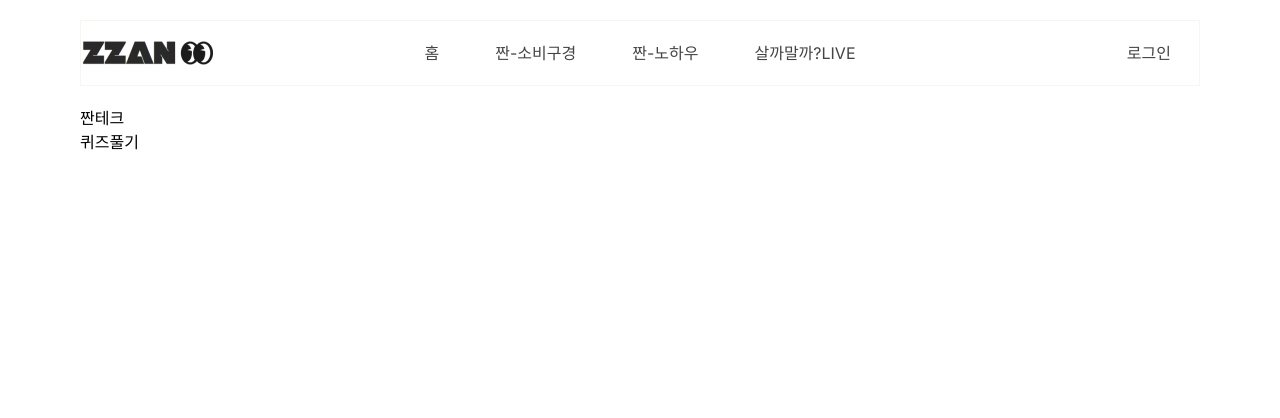
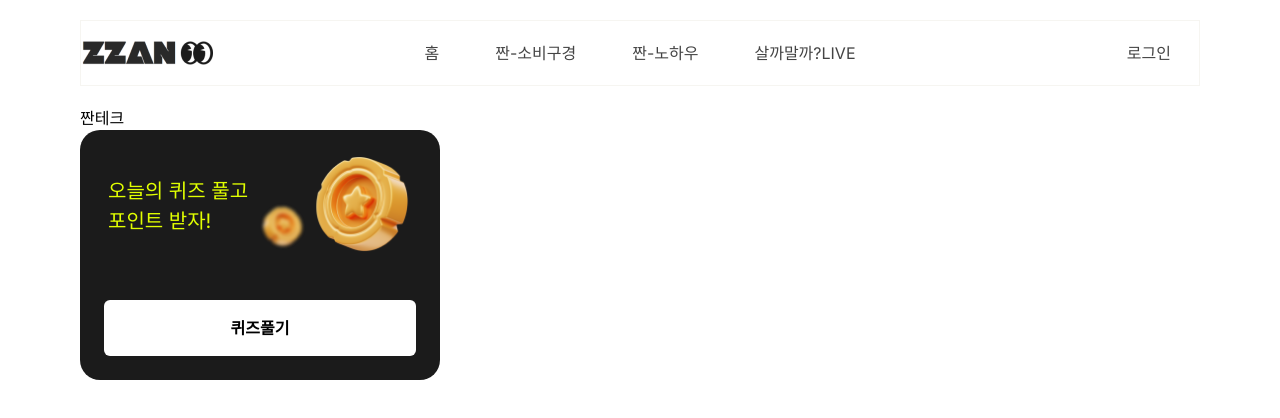
Before and after one commit to ZZANTech/ZZANTech-Fe, a Next.js app: page / in a window 1280 px wide. Shown: the top 418 px of the page. Built offline with nearby package versions, Linux system fonts and the light colour scheme; no server answers.

Commit message:
feat: 홈화면에 QuizUI 컴포넌트 추가

```diff
--- a/src/app/(main)/page.tsx
+++ b/src/app/(main)/page.tsx
@@ -1,12 +1,10 @@
-import Link from "next/link";
+import QuizUi from "./_components/QuizUi";
 
 export default function Home() {
   return (
     <main>
       <h1>짠테크</h1>
-      <Link href="/quiz" passHref>
-        <button>퀴즈풀기</button>
-      </Link>
+      <QuizUi />
     </main>
   );
 }
```
